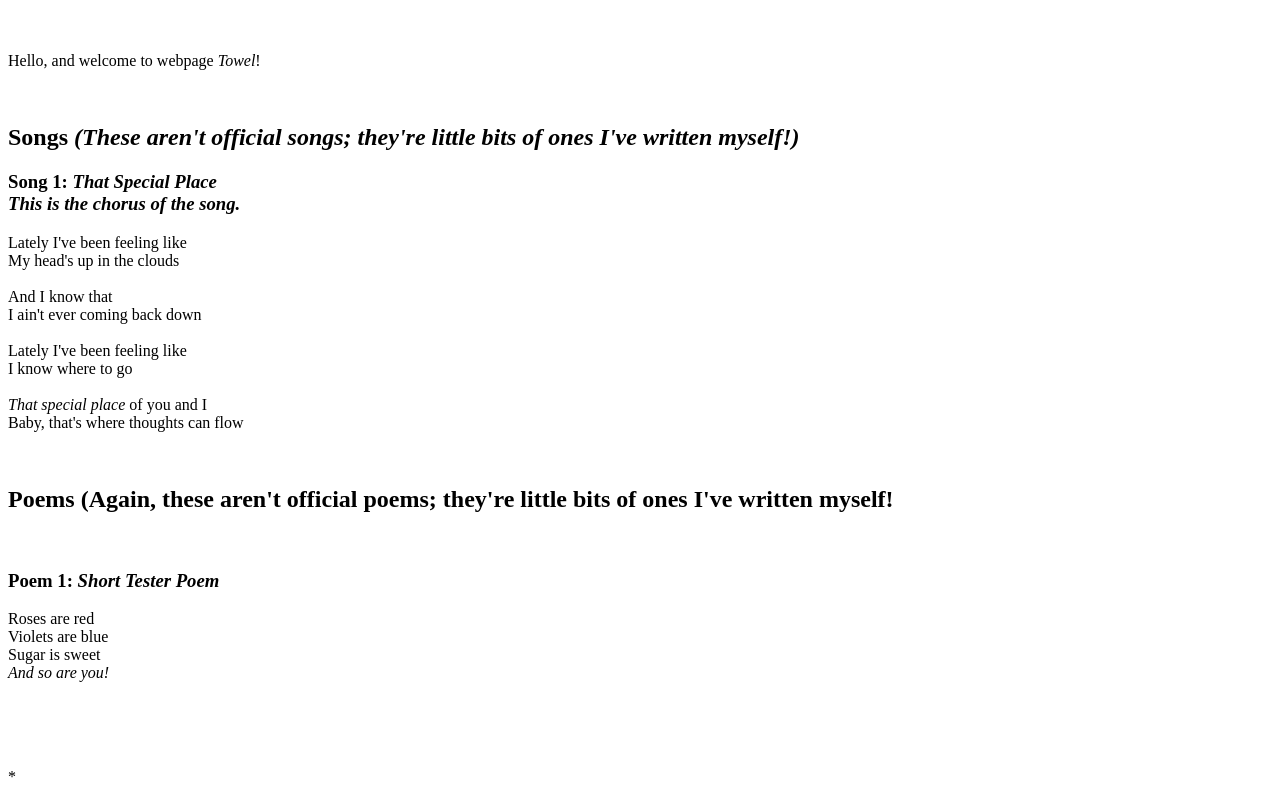
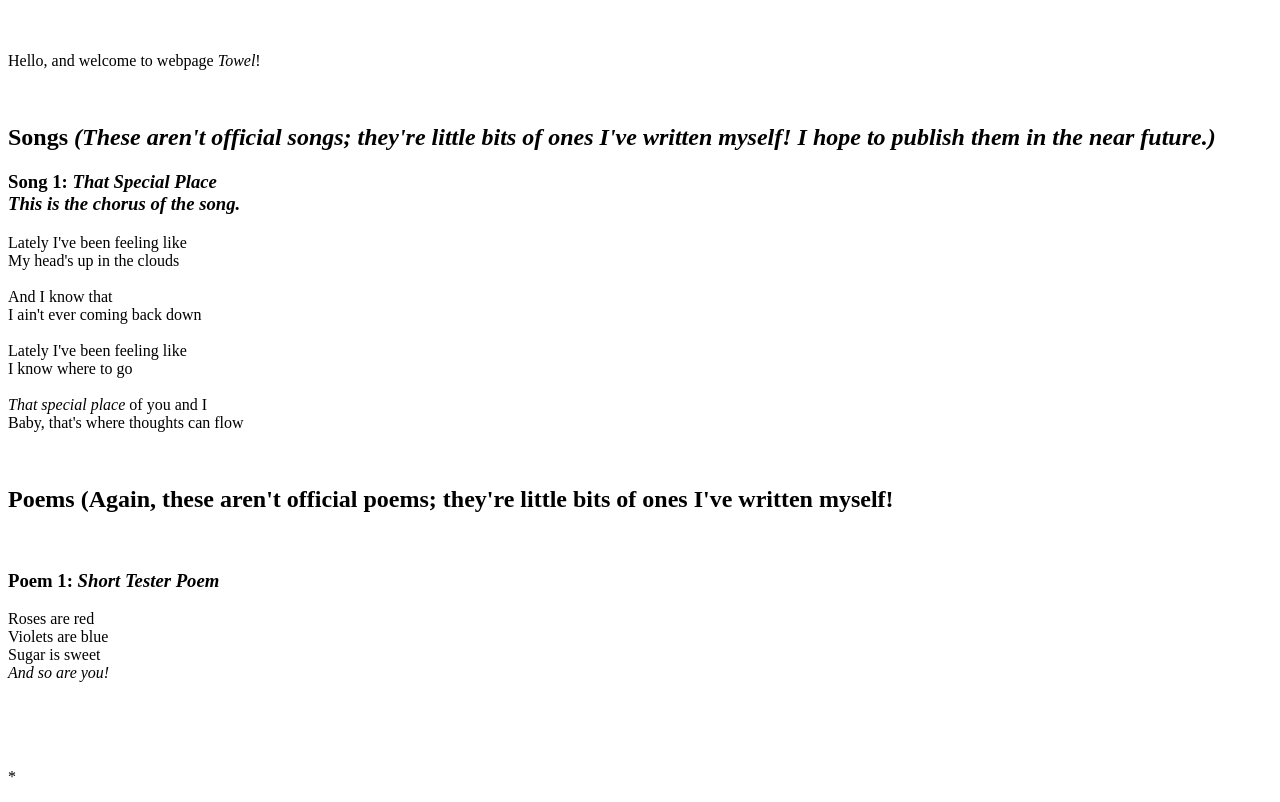
Before and after one commit to aa100445/Towel, a plain HTML site: page index.html in a window 1280 px wide. Shown: the part 48-850 px from the top of the page. Drawn offline with Linux system fonts and the light colour scheme.

Commit message:
Update index.html

```diff
--- a/index.html
+++ b/index.html
@@ -10,7 +10,7 @@
   </p>
   <br>
   <h2>
-    Songs <em>(These aren't official songs; they're little bits of ones I've written myself!)</em>
+    Songs <em>(These aren't official songs; they're little bits of ones I've written myself! I hope to publish them in the near future.)</em>
   </h2>
   <h3>
     Song 1:
```
